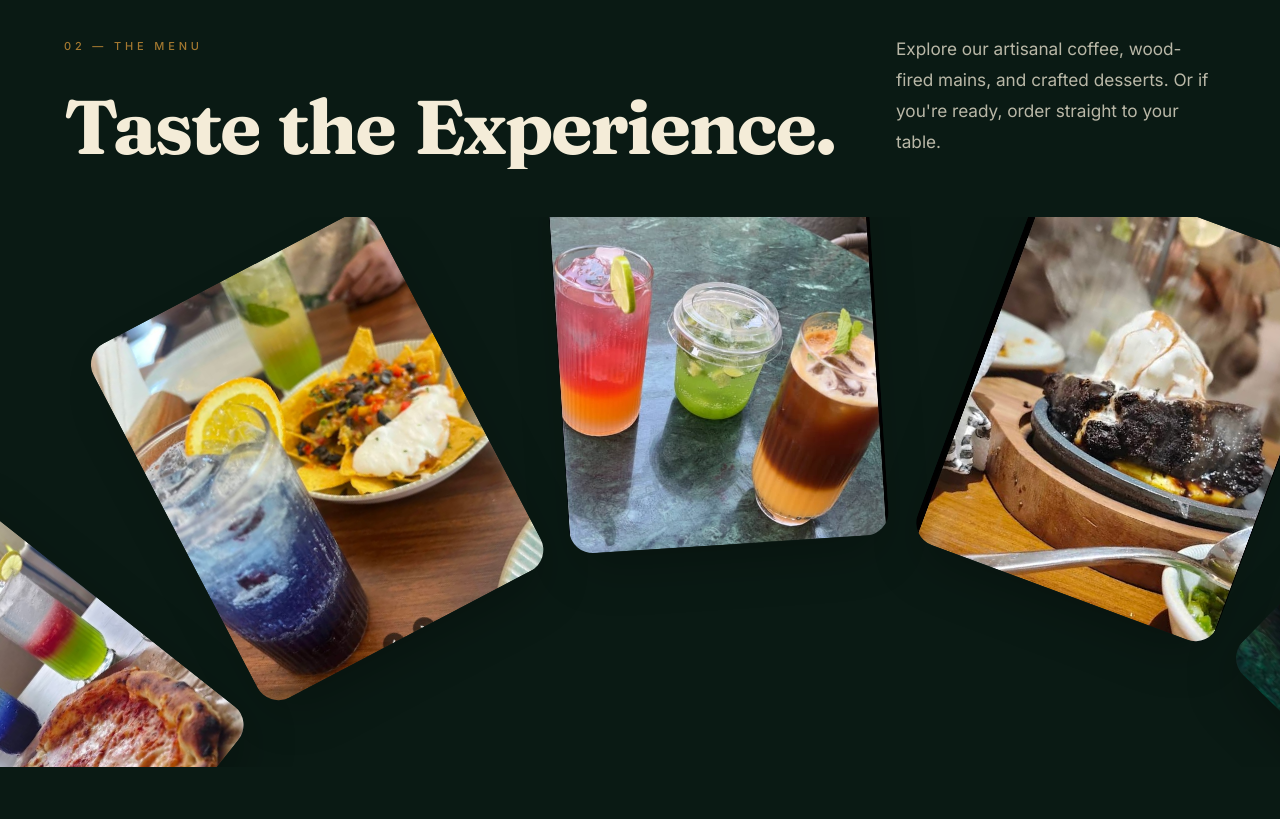
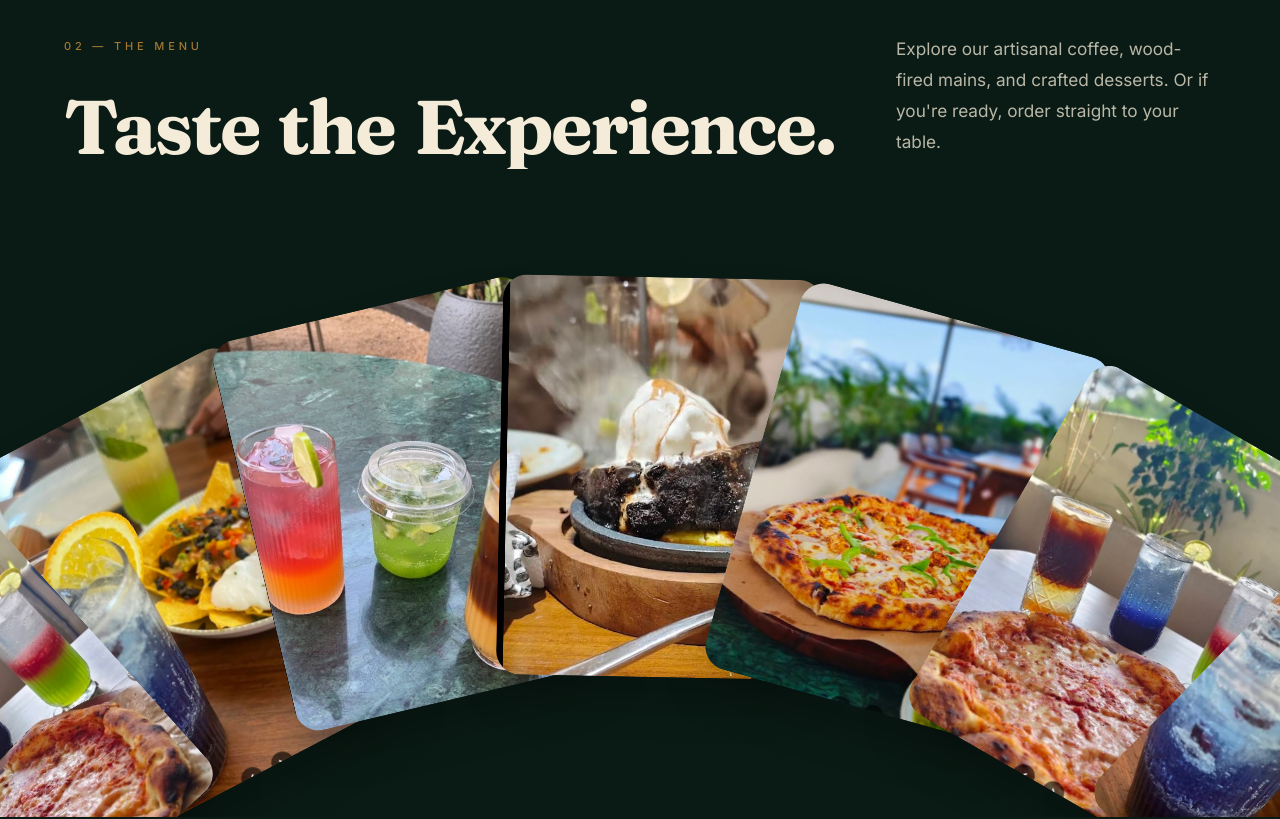
Before and after one commit to KenilPatel-30/DemoWebsite, a Next.js app: page / in a window 1280 px wide. Shown: the part 1920-2739 px from the top of the page. Built offline with nearby package versions, Linux system fonts and the light colour scheme.

Commit message:
Fix arc carousel layout bugs

```diff
--- a/components/sections/MenuStory.tsx
+++ b/components/sections/MenuStory.tsx
@@ -15,8 +15,8 @@ const images = [
   IMG.pizzaCocktails,
 ];
 
-// Tripled for seamless infinite scrolling and proper arc density
-const marqueeImages = [...images, ...images, ...images];
+// 5 copies (25 items) for a very tight, continuous arc with minimal gaps
+const marqueeImages = [...images, ...images, ...images, ...images, ...images];
 
 export default function MenuStory() {
   return (
@@ -41,9 +41,9 @@ export default function MenuStory() {
       </div>
 
       {/* Circular Arc Marquee */}
-      <div className="relative w-full h-[400px] md:h-[550px] overflow-hidden flex justify-center mt-10">
+      <div className="relative w-full h-[450px] md:h-[600px] overflow-hidden flex justify-center mt-6">
         <motion.div
-          className="absolute top-0 flex justify-center"
+          className="absolute top-[60px] flex justify-center"
           style={{ width: "100%", height: "2400px" }}
           animate={{ rotate: -360 }}
           transition={{
@@ -58,10 +58,11 @@ export default function MenuStory() {
             return (
               <div
                 key={i}
-                className="absolute top-0 left-1/2 -translate-x-1/2 w-[60vw] md:w-[25vw] max-w-[320px] aspect-[4/5] rounded-[24px] overflow-hidden shadow-2xl"
+                className="absolute top-0 left-1/2 w-[60vw] md:w-[25vw] max-w-[320px] aspect-[4/5] rounded-[24px] overflow-hidden shadow-2xl"
                 style={{
                   transformOrigin: "50% 1200px",
-                  transform: `rotate(${angle}deg)`,
+                  // We MUST include translateX(-50%) here because the style tag overrides Tailwind's -translate-x-1/2 class
+                  transform: `translateX(-50%) rotate(${angle}deg)`,
                 }}
               >
                 <Image
```
